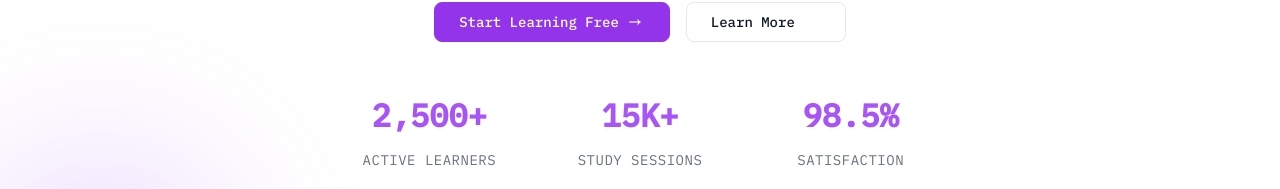
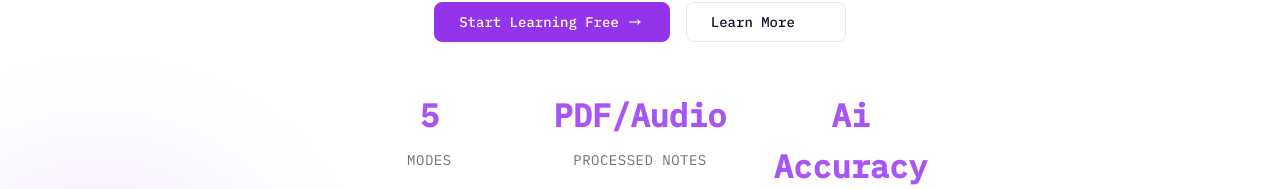
Before and after one commit to lastweekstudy-ai/LastWeek, a React (Vite) app: page / in a window 1280 px wide. Shown: the part 608-797 px from the top of the page. Built offline with nearby package versions, Linux system fonts and the light colour scheme; no server answers.

Commit message:
hero section edit

```diff
--- a/src/pages/landing/sections/Hero.jsx
+++ b/src/pages/landing/sections/Hero.jsx
@@ -40,16 +40,16 @@ const Hero = () => {
 
         <div className="hero-stats">
           <div className="stat-item">
-            <div className="stat-number">2,500+</div>
-            <div className="stat-label">Active Learners</div>
+            <div className="stat-number">5</div>
+            <div className="stat-label">Modes</div>
           </div>
           <div className="stat-item">
-            <div className="stat-number">15K+</div>
-            <div className="stat-label">Study Sessions</div>
+            <div className="stat-number">PDF/Audio</div>
+            <div className="stat-label">Processed Notes</div>
           </div>
           <div className="stat-item">
-            <div className="stat-number">98.5%</div>
-            <div className="stat-label">Satisfaction</div>
+            <div className="stat-number">Ai Accuracy</div>
+            <div className="stat-label">In every click</div>
           </div>
           <div className="stat-item">
             <div className="stat-number">4.8/5</div>
```
Also changed, not shown: 1 other file (tests, documents, lock files or other folders).
